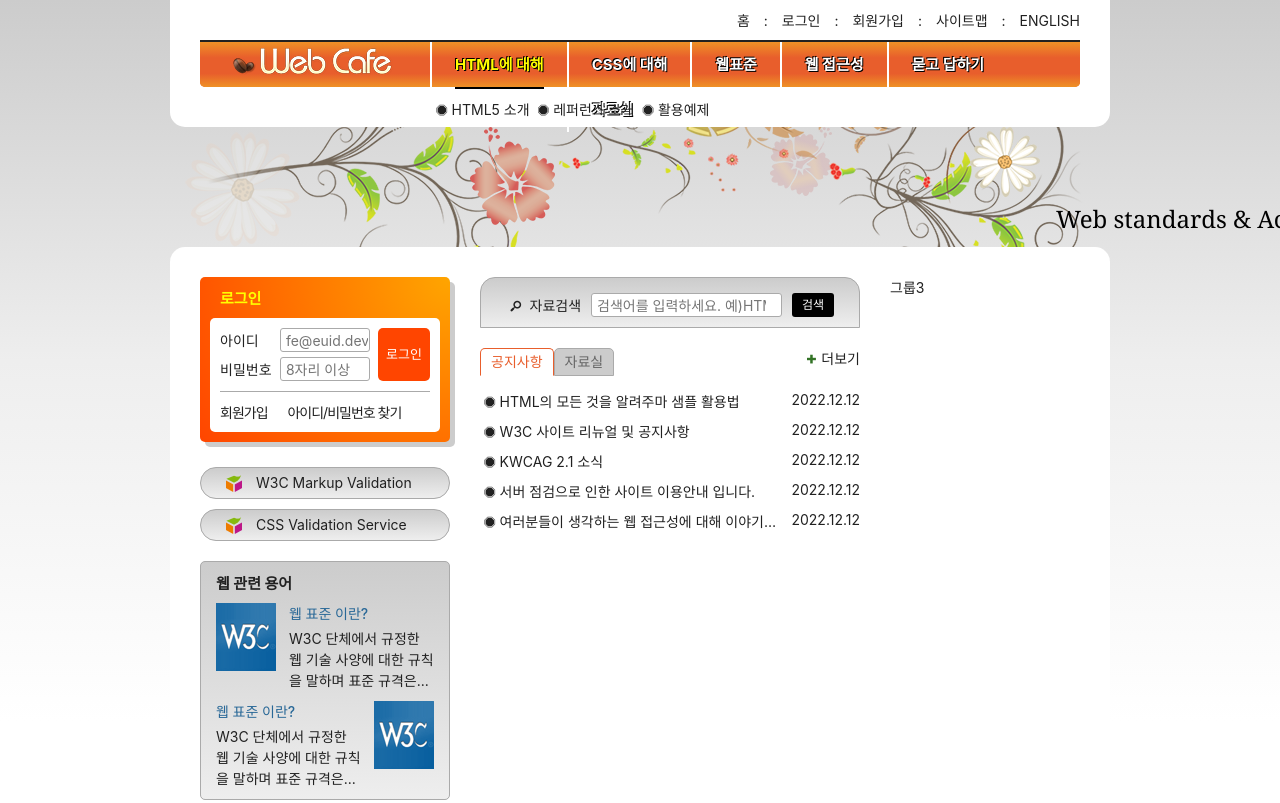
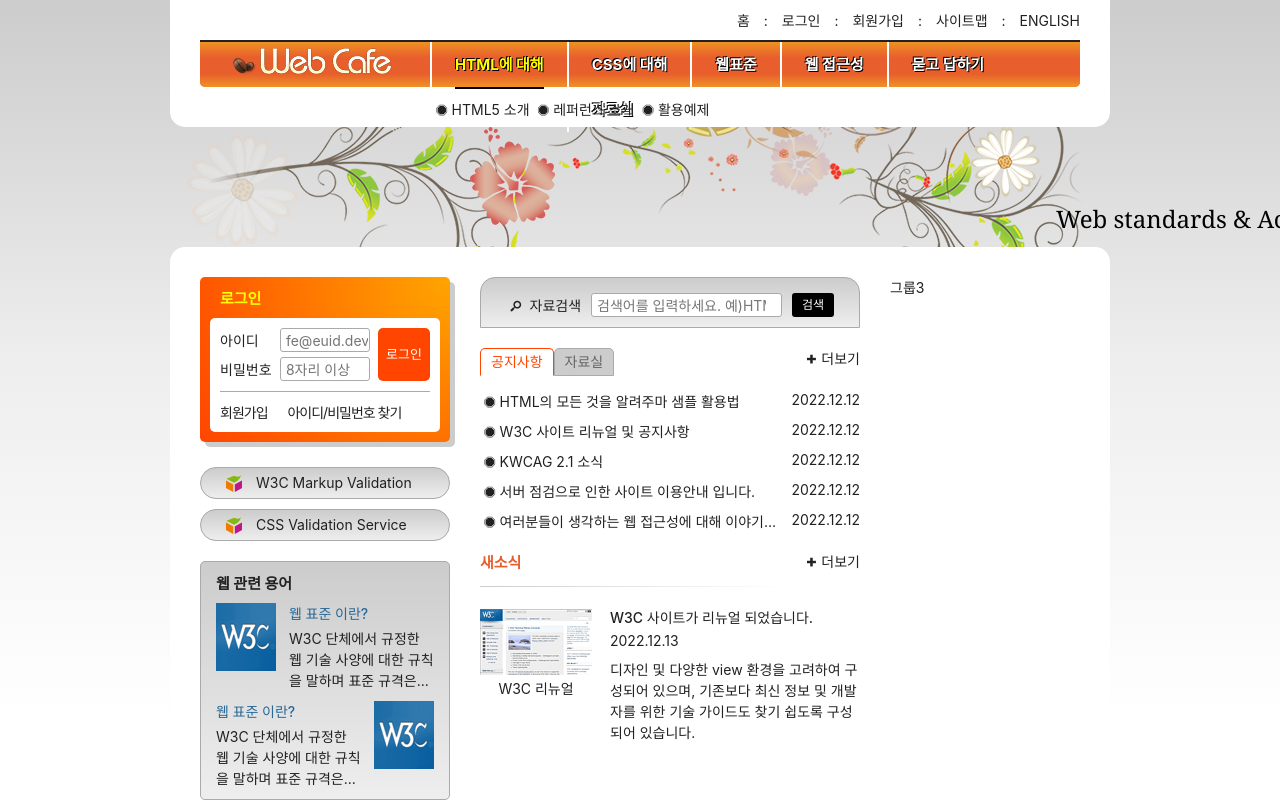
Before and after one commit to nahee09/HTML5, a plain HTML site: page index.html in a window 1280 px wide. Shown: the top 803 px of the page. Drawn offline with Linux system fonts and the light colour scheme; a web font is replaced by a local one.

Commit message:
새소식 하는 중

```diff
--- a/index.html
+++ b/index.html
@@ -275,6 +275,25 @@
         </div>
       </div>
 
+      <section class="news">
+        <h2 class="news-title">새소식</h2>
+        <a href="/" class="news-link">
+          <article class="news-item">
+            <h3 class="news-item-title">W3C 사이트가 리뉴얼 되었습니다.</h3>
+            <time class="news-item-date" datetime="2022-12-13T09:30:23">2022.12.13</time>
+            <p class="news-item-brief">
+              디자인 및 다양한 view 환경을 고려하여 구성되어 있으며,
+              기존보다 최신 정보 및 개발자를 위한 기술 가이드도
+              찾기 쉽도록 구성되어 있습니다.
+            </p>
+            <figure class="news-item-thumbnail">
+              <img src="assets/news.gif" alt="W3C 사이트가 HTML5 발표 후 새롭게 리뉴얼 된 모습" />
+              <figcaption>W3C 리뉴얼</figcaption>
+            </figure>
+          </article>
+        </a>
+        <a href="/" class="icon-plus news-more more" title="새소식">더보기</a>
+      </section>
 
     </div>
     <div class="group group3">그룹3</div>
--- a/styles/style.css
+++ b/styles/style.css
@@ -514,10 +514,11 @@ body {
 /* 공지사항 및 자료실 */
 .board {
   margin-top: 20px;
+  /* display: flex;  */
   position: relative;
 }
 
-.tab-list {
+.tab-list{
   display: flex;
   flex-flow: row nowrap;
 }
@@ -530,9 +531,9 @@ body {
   color: #666;
 }
 
-.is-select.tab {
+.is-select.tab{
+  color: orangered;
   background-color: #fff;
-  color: #e85e2c;
   border-color: currentColor currentColor #fff currentColor;
 }
 
@@ -542,38 +543,98 @@ body {
 }
 
 .is-select.tab-panel {
+  /* background-color: green; */
   display: block;
 }
 
-.board-list li {
+.is-select.tab-panel li{
+  /* background-color: pink; */
   margin-top: 10px;
   display: flex;
   flex-flow: row nowrap;
   justify-content: space-between;
 }
 
-.board-list a {
+.is-select.tab-panel a{
   flex-grow: 1;
   white-space: nowrap;
   overflow: hidden;
   text-overflow: ellipsis;
 }
 
-.board-list time {
+.is-select.tab-panel time{
+  /* background-color: orange; */
   flex-shrink: 0;
   margin-left: 10px;
 }
 
-.board-more {
+.board-more{
+  /* background-color: skyblue; */
   position: absolute;
   top: -8px;
   right: -8px;
   padding: 8px;
 }
 
-.icon-plus::before {
-  color: hsla(110, 50%, 30%, 1);
+/* 새소식 */
+.news {
+  margin-top: 20px;
+  position: relative;
 }
+
+.news::before {
+  content: "";
+  position: absolute;
+  top: 35px;
+  left: 0;
+  width: 80%;
+  height: 1px;
+  background: #aaa linear-gradient(to right, #ccc, #fff);
+}
+
+.news-title {
+  color: #e85e2c;
+  font-size: 1.5rem;
+  font-weight: 700;
+}
+
+.news-link {
+  display: block;
+}
+
+.news-item {
+  margin-top: 35px;
+  padding-left: 130px;
+  position: relative;
+}
+
+.news-item-title {
+  font-weight: 500;
+}
+
+.news-item-date {
+  display: block;
+  margin: 5px 0 10px;
+}
+
+.news-item-brief {
+  line-height: 1.5;
+}
+
+.news-item-thumbnail {
+  position: absolute;
+  top: 2px;
+  left: 0;
+  text-align: center;
+}
+
+.news-more {
+  position: absolute;
+  top: -8px;
+  right: -8px;
+  padding: 8px;
+}
+
 
 /* 슬로건 */
 .slogan {
```
